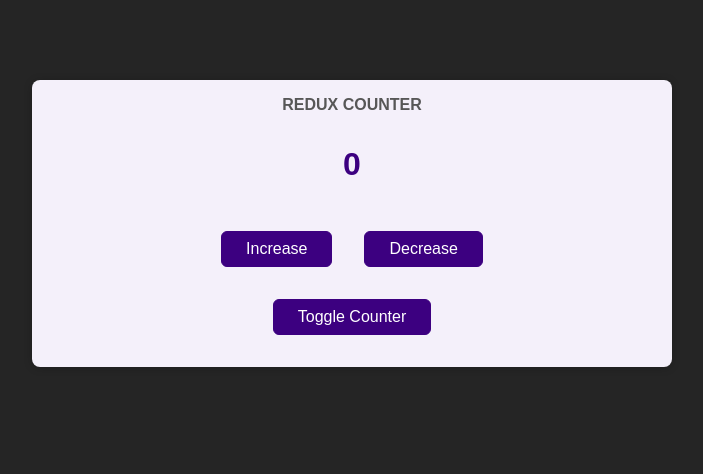
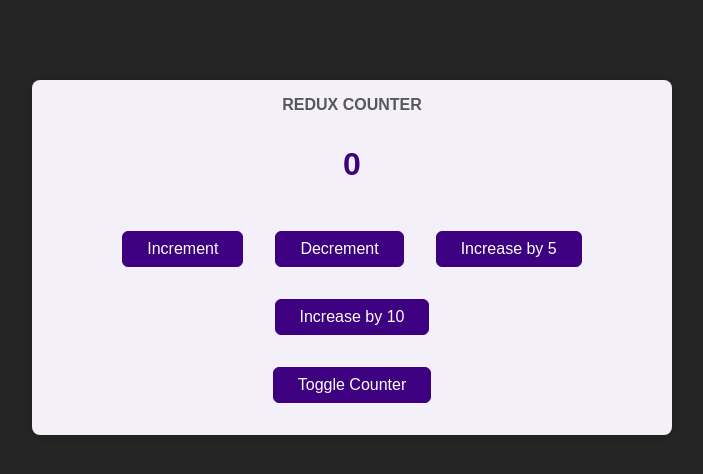
Before and after one commit to hectorares/redux, a React (Create React App) app in the folder 01-starting-project/: page / in a window 1280 px wide. Shown: the top 474 px of the page, without its empty margins (288-991 px from the left). Built offline with nearby package versions, Linux system fonts and the light colour scheme.

Commit message:
add action param

```diff
--- a/01-starting-project/src/components/Counter.js
+++ b/01-starting-project/src/components/Counter.js
@@ -16,6 +16,10 @@ const Counter = () => {
     dispatch({ type: 'decrement' })
   }
 
+  const increaseHandler = (amount) => {
+    dispatch({ type: 'increase', amount: amount })
+  }
+
 
 
   return (
@@ -23,8 +27,10 @@ const Counter = () => {
       <h1>Redux Counter</h1>
       <div className={classes.value}>{counter}</div>
       <div>
-        <button onClick={incrementHandler}>Increase</button>
-        <button onClick={decrementHandler}>Decrease</button>
+        <button onClick={incrementHandler}>Increment</button>
+        <button onClick={decrementHandler}>Decrement</button>
+        <button onClick={()=>increaseHandler(5)}>Increase by 5</button>
+        <button onClick={()=>increaseHandler(10)}>Increase by 10</button>
       </div>
       <button onClick={toggleCounterHandler}>Toggle Counter</button>
     </main>
--- a/01-starting-project/src/store/index.js
+++ b/01-starting-project/src/store/index.js
@@ -14,6 +14,12 @@ const counterReducer = (state = { counter: 0 }, action) => {
         }
     }
 
+    if (action.type === 'increase') {
+        return {
+            counter: state.counter + action.amount
+        }
+    }
+
     return state;
 }
 
```
